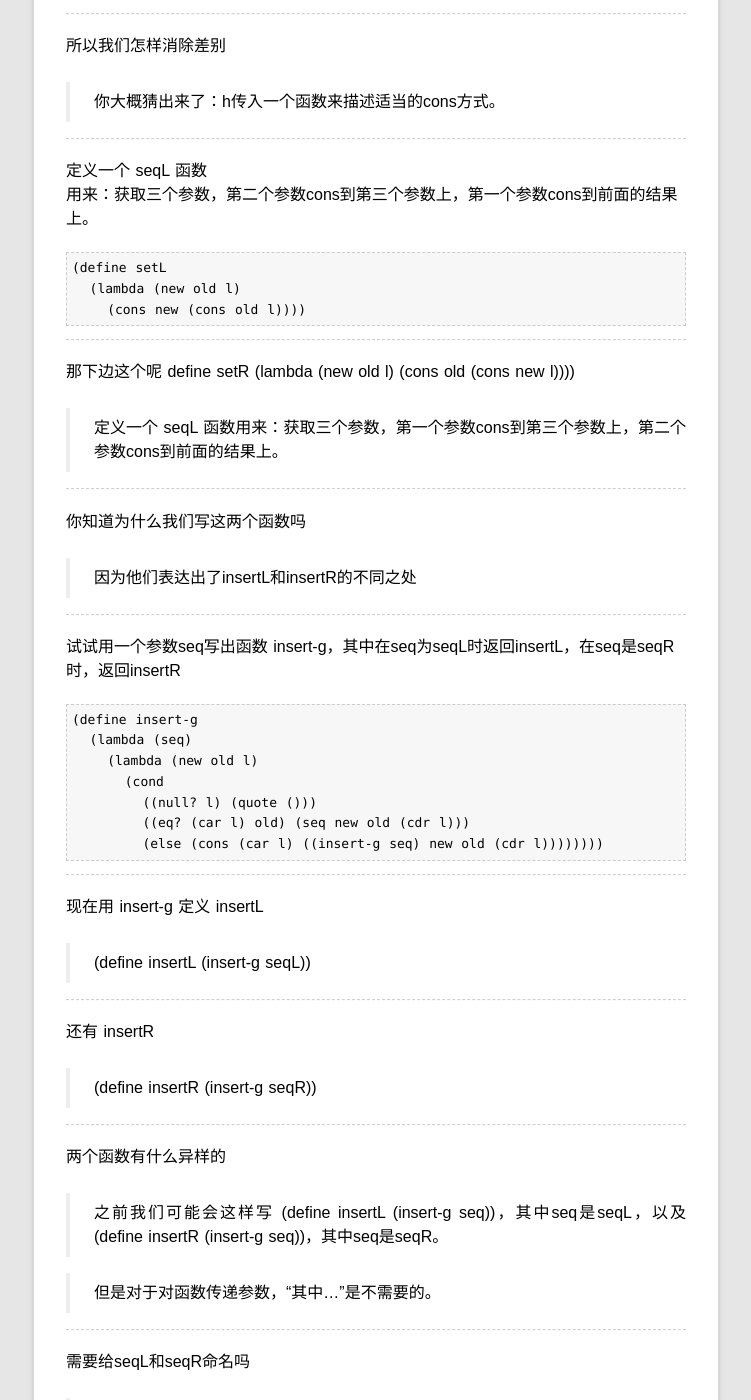
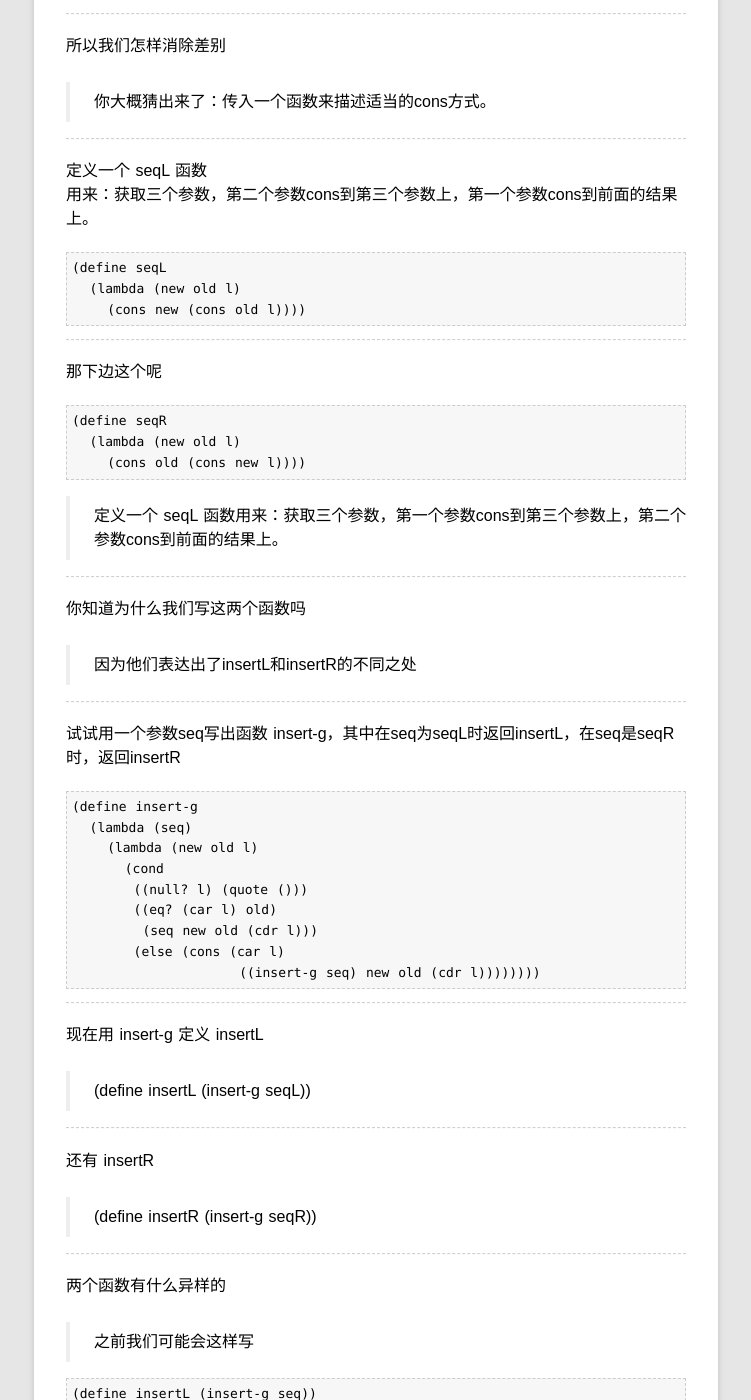
Before and after one commit to rhuichao/uternet.github.io, a Jekyll site: the page built from TLS/08.md, in a window 1280 px wide and 1400 px high, scrolled down 7810 px. Shown: the whole window, without its empty margins (264-1015 px from the left). Built offline with Jekyll 4.4.1, drawn with Linux system fonts in a browser that asks for light colours; some web fonts are replaced; Markdown is read by kramdown in place of the engine named in the settings; some of the changed text lies outside the part shown.

Commit message:
new document posted

````diff
--- a/TLS/08.md
+++ b/TLS/08.md
@@ -420,7 +420,7 @@ insertR-f 和 insertL-f 相似吗
 
 所以我们怎样消除差别
 
->你大概猜出来了：h传入一个函数来描述适当的cons方式。
+>你大概猜出来了：传入一个函数来描述适当的cons方式。
 
 ----------------------
 
@@ -429,7 +429,7 @@ insertR-f 和 insertL-f 相似吗
 
 
 ```
-(define setL
+(define seqL
   (lambda (new old l)
     (cons new (cons old l))))
 ```
@@ -437,9 +437,12 @@ insertR-f 和 insertL-f 相似吗
 ----------------------
 
 那下边这个呢
-define setR
+
+```
+(define seqR
   (lambda (new old l)
     (cons old (cons new l))))
+```
 
 >定义一个 seqL 函数用来：获取三个参数，第一个参数cons到第三个参数上，第二个参数cons到前面的结果上。
 
@@ -460,9 +463,11 @@ define setR
   (lambda (seq)
     (lambda (new old l)
       (cond
-        ((null? l) (quote ()))
-        ((eq? (car l) old) (seq new old (cdr l)))
-        (else (cons (car l) ((insert-g seq) new old (cdr l))))))))
+       ((null? l) (quote ()))
+       ((eq? (car l) old)
+        (seq new old (cdr l)))
+       (else (cons (car l)
+                   ((insert-g seq) new old (cdr l))))))))
 ```
 
 ----------------------
@@ -482,7 +487,15 @@ define setR
 
 两个函数有什么异样的
 
->之前我们可能会这样写 (define insertL (insert-g seq))，其中seq是seqL，以及(define insertR (insert-g seq))，其中seq是seqR。
+>之前我们可能会这样写
+
+    (define insertL (insert-g seq))
+
+>其中seq是seqL，以及
+
+    (define insertR (insert-g seq))
+
+>其中seq是seqR。
 
 >但是对于对函数传递参数，“其中...”是不需要的。
 
````
